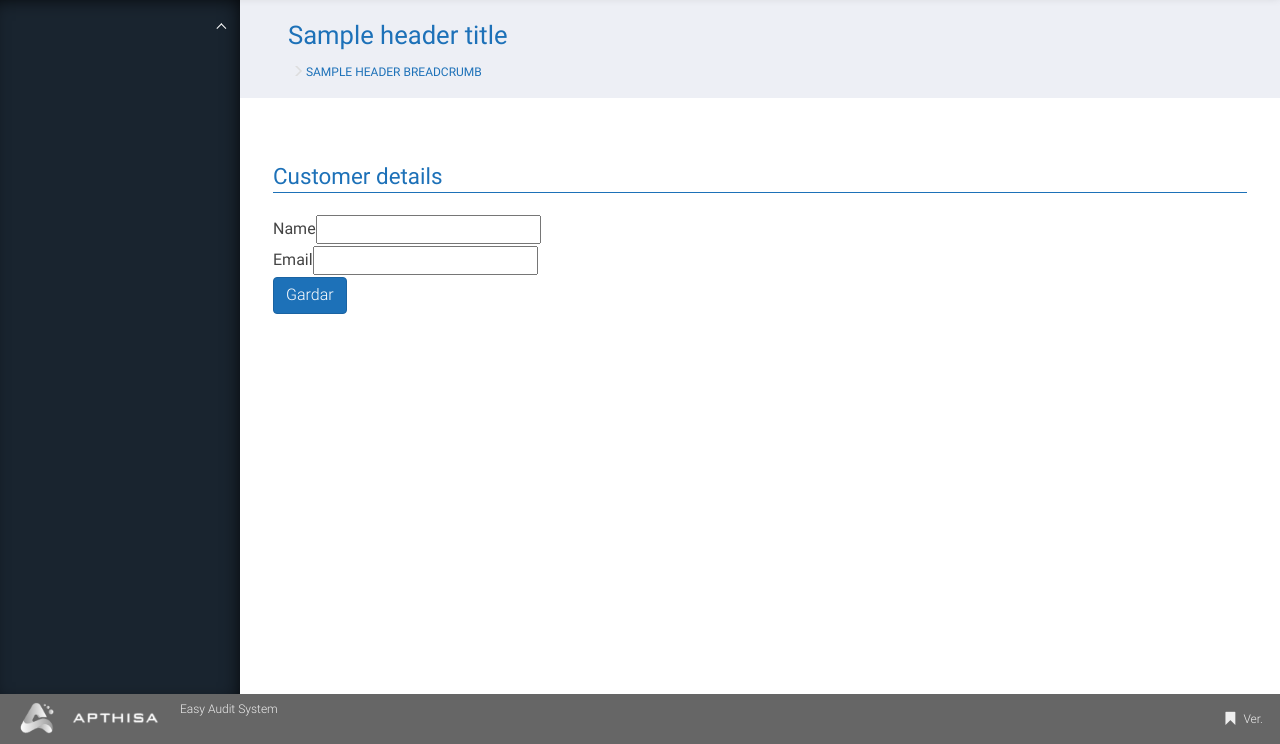
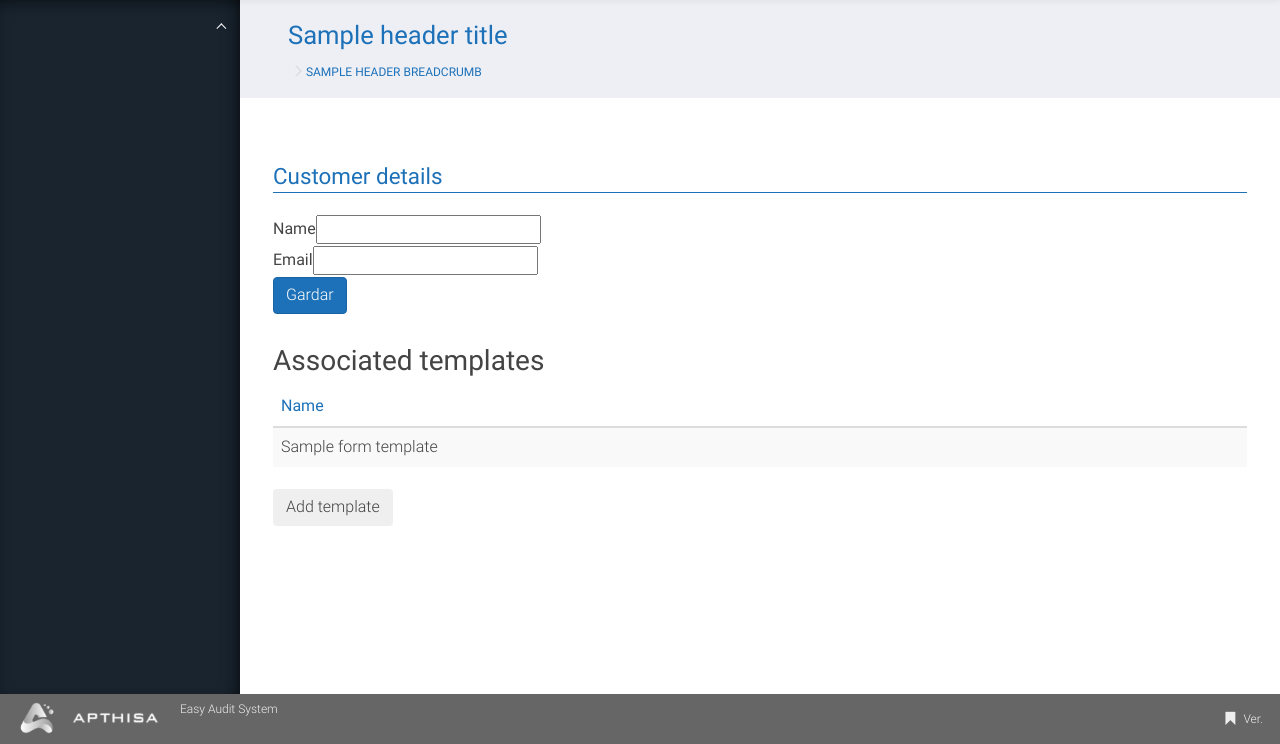
Before and after one commit to anegtun/easy-audit, a CakePHP app: template app/src/Template/Customers/detail.ctp in a window 1280 px wide. Shown: the part 56-800 px from the top of the page. Run offline with PHP 8.4 and a stand-in for CakePHP, Linux system fonts and the light colour scheme; the template is opened without the code that fills it: most values are stand-ins (such as "Sample title", 1, 10 or a date in 2020); form fields are guessed from the names that the template uses; data that the repository does not hold is empty; some libraries are stand-ins or nearby versions.

Commit message:
Associate and remove templates from customers

```diff
--- a/app/src/Model/Table/CustomersTable.php
+++ b/app/src/Model/Table/CustomersTable.php
@@ -2,12 +2,15 @@
 namespace App\Model\Table;
 
 use Cake\ORM\Table;
-use Cake\Validation\Validator;
 
 class CustomersTable extends Table {
 
     public function initialize(array $config) {
         $this->setTable('easy_audit_customers');
+        $this->belongsToMany('FormTemplates', [
+            'joinTable' => 'easy_audit_customer_forms',
+            'foreignKey' => 'customer_id',
+        ]);
     }
 
 }
--- a/app/src/Model/Table/FormTemplatesTable.php
+++ b/app/src/Model/Table/FormTemplatesTable.php
@@ -11,6 +11,10 @@ class FormTemplatesTable extends Table {
             ->setForeignKey('form_template_id');
         $this->hasMany('FormTemplateFields')
             ->setForeignKey('form_template_id');
+        $this->belongsToMany('Customers', [
+            'joinTable' => 'easy_audit_customer_forms',
+            'foreignKey' => 'form_template_id',
+        ]);
     }
 
 }
--- a/app/src/Template/Customers/detail.ctp
+++ b/app/src/Template/Customers/detail.ctp
@@ -20,3 +20,57 @@ $this->set('headerBreadcrumbs', [
         </fieldset>
     <?= $this->Form->end() ?>
 </div>
+
+
+<?php if(!empty($customer)) : ?>
+
+    <div class="row table-responsive" style="margin-top: 10px">
+
+        <h3><?= __('Associated templates') ?></h3>
+
+        <table class="table table-striped table-hover">
+            <thead>
+                <tr>
+                    <th class="celda-titulo"><?= __('Name') ?></th>
+                    <th></th>
+                </tr>
+            </thead>
+            <tbody>
+                <?php foreach($customer->form_templates as $t) : ?>
+                    <tr>
+                        <td><?= $t->name ?></td>
+                        <td class="text-center"><?= $this->EasyAuditHtml->deleteButton(['action'=>'deleteTemplate', $customer->id, $t->id]) ?></td>
+                    </tr>
+                <?php endforeach ?>
+            </tbody>
+        </table>
+
+        <button type="button" id="modal-templates-button" class="btn btn-secondary" data-toggle="modal" data-target="#modal-templates"><?= __('Add template') ?></button>
+    </div>
+
+    <div id="modal-templates" class="modal fade" tabindex="-1" role="dialog" aria-labelledby="myLargeModalLabel" aria-hidden="true">
+        <?= $this->Form->create(null, ['url'=>['action'=>'saveTemplate']]) ?>
+            <?= $this->Form->hidden('customer_id', ['value' => $customer->id]) ?>
+            <div class="modal-dialog modal-lg">
+                <div class="modal-content">
+                    <div class="modal-header">
+                        <h5 class="modal-title"><?= __('Add template') ?></h5>
+                        <button type="button" class="close" data-dismiss="modal" aria-label="Close">
+                            <span aria-hidden="true">&times;</span>
+                        </button>
+                    </div>
+                    <div class="modal-body">
+                        <fieldset>
+                            <?= $this->Form->control('form_template_id', ['options' => $this->EasyAuditForm->objectToKeyValue($templates, 'id', 'name'), 'label'=>__('Template')]) ?>
+                        </fieldset>
+                    </div>
+                    <div class="modal-footer">
+                        <?= $this->Form->button(__('Save'), ['class'=>'btn btn-primary']); ?>
+                        <button type="button" class="btn btn-secondary" data-dismiss="modal"><?= __('Close') ?></button>
+                    </div>
+                </div>
+            </div>
+        <?= $this->Form->end() ?>
+    </div>
+
+<?php endif ?>
--- a/app/src/Template/Customers/index.ctp
+++ b/app/src/Template/Customers/index.ctp
@@ -15,15 +15,13 @@ $this->set('headerBreadcrumbs', [
                     <th class="celda-titulo"><?= __('Name') ?></th>
                     <th class="celda-titulo"><?= __('Email') ?></th>
                     <th></th>
-                    <th></th>
                 </tr>
             </thead>
             <tbody>
                 <?php foreach($customers as $c) : ?>
                     <tr>
-                        <td><?= $c->name ?></td>
+                        <td><?= $this->Html->link($c->name, ['action'=>'detail', $c->id]) ?></td>
                         <td><?= $c->email ?></td>
-                        <td class="text-center"><?= $this->EasyAuditHtml->editButton(['action'=>'detail', $c->id]) ?></td>
                         <td class="text-center"><?= $this->EasyAuditHtml->deleteButton(['action'=>'delete', $c->id]) ?></td>
                     </tr>
                 <?php endforeach ?>
```
Also changed, not shown: app/src/Controller/CustomersController.php (+47 -1 lines), database/schema.sql (+17 -8 lines).
